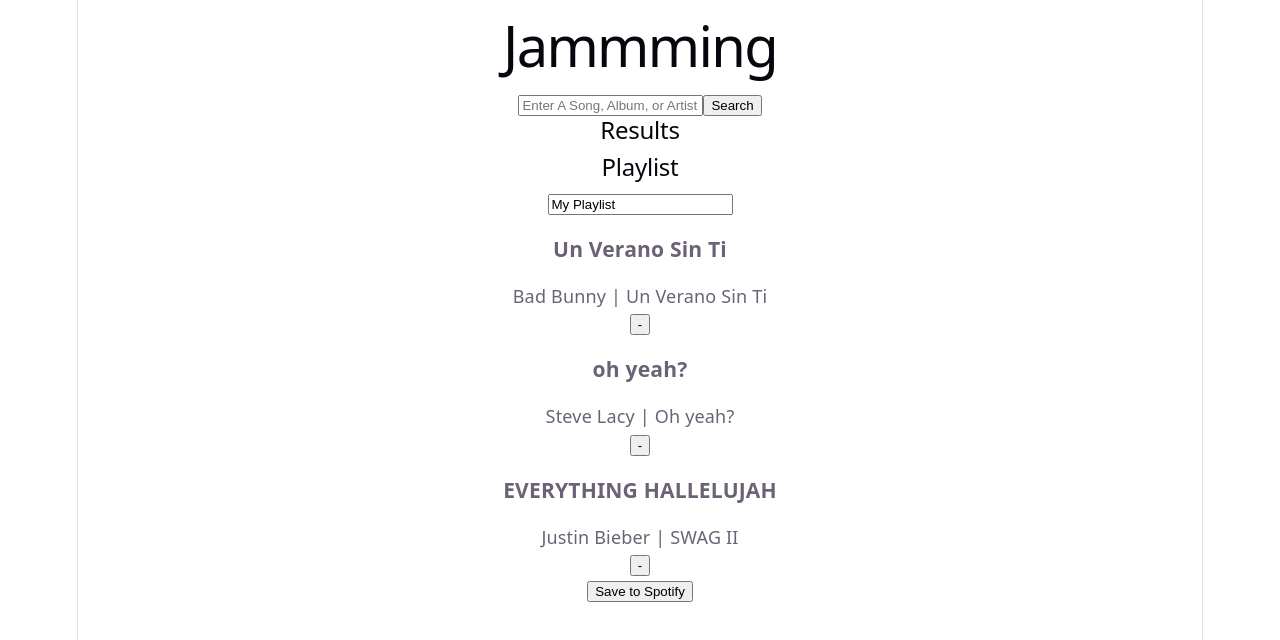
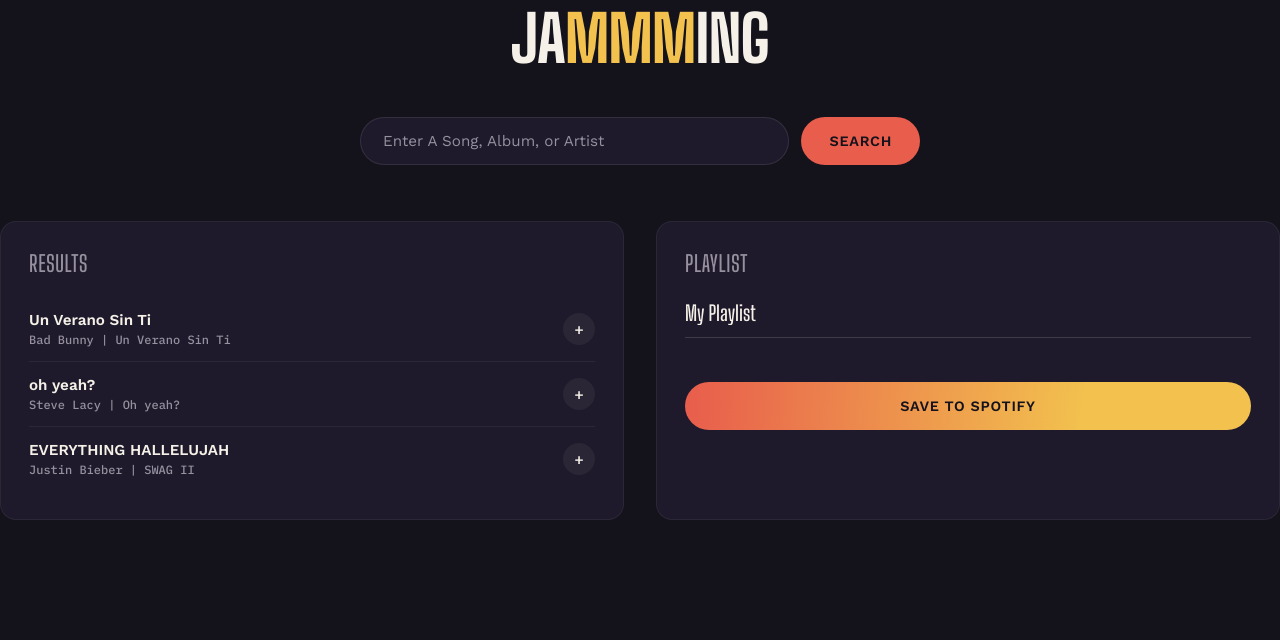
Before and after one commit to erikrodriguez9/jammming, a React (Vite) app: page / in a window 1280 px wide. Shown: the top 640 px of the page. Built offline with nearby package versions, Linux system fonts and the light colour scheme.

Commit message:
Fix playlist save bug from leftover sample data, finalize styling

```diff
--- a/index.html
+++ b/index.html
@@ -5,6 +5,8 @@
     <link rel="icon" type="image/svg+xml" href="/favicon.svg" />
     <meta name="viewport" content="width=device-width, initial-scale=1.0" />
     <title>jammming</title>
+    <link rel="preconnect" href="https://fonts.googleapis.com" />
+    <link href="https://fonts.googleapis.com/css2?family=Big+Shoulders+Display:wght@600;800&family=Work+Sans:wght@400;500;600&family=IBM+Plex+Mono:wght@500&display=swap" rel="stylesheet">
   </head>
   <body>
     <div id="root"></div>
--- a/src/App.css
+++ b/src/App.css
@@ -1,184 +1,178 @@
-.counter {
-  font-size: 16px;
-  padding: 5px 10px;
-  border-radius: 5px;
-  color: var(--accent);
-  background: var(--accent-bg);
-  border: 2px solid transparent;
-  transition: border-color 0.3s;
-  margin-bottom: 24px;
+.App {
+  max-width: 1100px;
+  margin: 0 auto;
+  padding: 48px 24px 80px;
+}
 
-  &:hover {
-    border-color: var(--accent-border);
+h1 {
+  font-family: 'Big Shoulders Display', sans-serif;
+  font-weight: 800;
+  font-size: clamp(2.5rem, 6vw, 4rem);
+  letter-spacing: -0.01em;
+  text-align: center;
+  text-transform: uppercase;
+  margin-bottom: 40px;
 }
-  &:focus-visible {
-    outline: 2px solid var(--accent);
-    outline-offset: 2px;
+
+.highlight {
+  color: #F2C14E;
+}
+
+.SearchBar {
+  display: flex;
+  gap: 12px;
+  max-width: 560px;
+  margin: 0 auto 56px;
+}
+
+.SearchBar input {
+  flex: 1;
+  background: #1E1A2B;
+  border: 1px solid rgba(245, 241, 232, 0.1);
+  border-radius: 999px;
+  padding: 14px 22px;
+  color: #F5F1E8;
+  font-size: 0.95rem;
+}
+
+.SearchBar input::placeholder {
+  color: #96909F;
+}
+
+.SearchBar button {
+  background: #E85D4C;
+  color: #14121B;
+  font-weight: 600;
+  font-size: 0.9rem;
+  text-transform: uppercase;
+  letter-spacing: 0.05em;
+  padding: 14px 28px;
+  border-radius: 999px;
+  transition: transform 0.15s ease, background 0.15s ease;
+}
+
+.SearchBar button:hover {
+  background: #F2C14E;
+  transform: translateY(-1px);
+}
+
+.App-playlist {
+  display: grid;
+  grid-template-columns: 1fr 1fr;
+  gap: 32px;
+}
+
+@media (max-width: 720px) {
+  .App-playlist {
+    grid-template-columns: 1fr;
   }
 }
 
-.hero {
-  position: relative;
-
-  .base,
-  .framework,
-  .vite {
-    inset-inline: 0;
-    margin: 0 auto;
+.SearchResults,
+.Playlist {
+  background: #1E1A2B;
+  border: 1px solid rgba(245, 241, 232, 0.06);
+  border-radius: 16px;
+  padding: 28px;
+  min-height: 240px;
 }
 
-  .base {
-    width: 170px;
-    position: relative;
-    z-index: 0;
+.SearchResults h2,
+.Playlist h2 {
+  font-family: 'Big Shoulders Display', sans-serif;
+  font-weight: 600;
+  font-size: 1.4rem;
+  text-transform: uppercase;
+  letter-spacing: 0.03em;
+  color: #96909F;
+  margin-bottom: 20px;
 }
 
-  .framework,
-  .vite {
-    position: absolute;
+.Playlist input[type="text"] {
+  width: 100%;
+  background: transparent;
+  border: none;
+  border-bottom: 1px solid rgba(245, 241, 232, 0.15);
+  color: #F5F1E8;
+  font-family: 'Big Shoulders Display', sans-serif;
+  font-weight: 600;
+  font-size: 1.3rem;
+  padding: 4px 0 12px;
+  margin-bottom: 20px;
 }
 
-  .framework {
-    z-index: 1;
-    top: 34px;
-    height: 28px;
-    transform: perspective(2000px) rotateZ(300deg) rotateX(44deg) rotateY(39deg)
-      scale(1.4);
+.Tracklist {
+  display: flex;
+  flex-direction: column;
 }
 
-  .vite {
-    z-index: 0;
-    top: 107px;
-    height: 26px;
-    width: auto;
-    transform: perspective(2000px) rotateZ(300deg) rotateX(40deg) rotateY(39deg)
-      scale(0.8);
-  }
+.Track {
+  display: flex;
+  align-items: center;
+  justify-content: space-between;
+  gap: 16px;
+  padding: 14px 0;
+  border-bottom: 1px solid rgba(245, 241, 232, 0.06);
 }
 
-#center {
-  display: flex;
-  flex-direction: column;
-  gap: 25px;
-  place-content: center;
-  place-items: center;
-  flex-grow: 1;
-
-  @media (max-width: 1024px) {
-    padding: 32px 20px 24px;
-    gap: 18px;
-  }
+.Track:last-child {
+  border-bottom: none;
 }
 
-#next-steps {
-  display: flex;
-  border-top: 1px solid var(--border);
-  text-align: left;
-
-  & > div {
-    flex: 1 1 0;
-    padding: 32px;
-    @media (max-width: 1024px) {
-      padding: 24px 20px;
-    }
+.Track-information h3 {
+  font-size: 0.95rem;
+  font-weight: 600;
+  margin-bottom: 3px;
 }
 
-  .icon {
-    margin-bottom: 16px;
-    width: 22px;
-    height: 22px;
+.Track-information p {
+  font-family: 'IBM Plex Mono', monospace;
+  font-size: 0.75rem;
+  color: #96909F;
 }
 
-  @media (max-width: 1024px) {
-    flex-direction: column;
-    text-align: center;
-  }
+.Track button {
+  flex-shrink: 0;
+  width: 32px;
+  height: 32px;
+  border-radius: 50%;
+  background: rgba(245, 241, 232, 0.06);
+  color: #F5F1E8;
+  font-family: 'IBM Plex Mono', monospace;
+  font-size: 1rem;
+  transition: background 0.15s ease, transform 0.15s ease;
 }
 
-#docs {
-  border-right: 1px solid var(--border);
-
-  @media (max-width: 1024px) {
-    border-right: none;
-    border-bottom: 1px solid var(--border);
-  }
+.Track button:hover {
+  background: #F2C14E;
+  color: #14121B;
+  transform: scale(1.08);
 }
 
-#next-steps ul {
-  list-style: none;
-  padding: 0;
+.Playlist > button {
   display: flex;
-  gap: 8px;
-  margin: 32px 0 0;
-
-  .logo {
-    height: 18px;
+  align-items: center;
+  justify-content: center;
+  width: 100%;
+  margin-top: 24px;
+  padding: 16px;
+  border-radius: 999px;
+  background: radial-gradient(circle at center, #F2C14E 0%, #F2C14E 30%, #E85D4C 100%);
+  background-size: 200% 200%;
+  color: #14121B;
+  font-weight: 600;
+  text-transform: uppercase;
+  letter-spacing: 0.05em;
+  font-size: 0.9rem;
+  transition: transform 0.2s ease;
 }
 
-  a {
-    color: var(--text-h);
-    font-size: 16px;
-    border-radius: 6px;
-    background: var(--social-bg);
-    display: flex;
-    padding: 6px 12px;
-    align-items: center;
-    gap: 8px;
-    text-decoration: none;
-    transition: box-shadow 0.3s;
-
-    &:hover {
-      box-shadow: var(--shadow);
-    }
-    .button-icon {
-      height: 18px;
-      width: 18px;
-    }
+.Playlist button:last-child:hover {
+  transform: rotate(8deg) scale(1.02);
 }
 
-  @media (max-width: 1024px) {
-    margin-top: 20px;
-    flex-wrap: wrap;
-    justify-content: center;
-
-    li {
-      flex: 1 1 calc(50% - 8px);
+.Playlist > button:disabled {
+  opacity: 0.6;
+  cursor: not-allowed;
+  transform: none;
 }
-
-    a {
-      width: 100%;
-      justify-content: center;
-      box-sizing: border-box;
-    }
-  }
-}
-
-#spacer {
-  height: 88px;
-  border-top: 1px solid var(--border);
-  @media (max-width: 1024px) {
-    height: 48px;
-  }
-}
-
-.ticks {
-  position: relative;
-  width: 100%;
-
-  &::before,
-  &::after {
-    content: '';
-    position: absolute;
-    top: -4.5px;
-    border: 5px solid transparent;
-  }
-
-  &::before {
-    left: 0;
-    border-left-color: var(--border);
-  }
-  &::after {
-    right: 0;
-    border-right-color: var(--border);
-  }
-}
--- a/src/components/App.jsx
+++ b/src/components/App.jsx
@@ -1,3 +1,4 @@
+import '../App.css';
 import SearchBar from './SearchBar';
 import SearchResults from './SearchResults';
 import Playlist from './Playlist';
@@ -12,7 +13,7 @@ function App() {
     ];
 
     const [searchResults, setSearchResults] = useState(sampleTracks);
-    const [playlistTracks, setPlaylistTracks] = useState(sampleTracks);
+    const [playlistTracks, setPlaylistTracks] = useState([]);
     const [playlistName, setPlaylistName] = useState('My Playlist');
     const [isSaving, setIsSaving] = useState(false);
 
@@ -57,7 +58,27 @@ function App() {
             window.localStorage.removeItem('pending_search_term');
             search(pendingTerm);
         }
-    }, [])
+    }, []);
+
+    useEffect(() => {
+        const savedName = window.localStorage.getItem('pending_playlist_name');
+        const savedTracks = window.localStorage.getItem('pending_playlist_tracks');
+
+        if (savedName) {
+            setPlaylistName(savedName);
+            window.localStorage.removeItem('pending_playlist_name');
+        }
+        if (savedTracks) {
+            setPlaylistTracks(JSON.parse(savedTracks));
+            window.localStorage.removeItem('pending_playlist_tracks');
+        }
+    }, []);
+
+    useEffect(() => {
+        window.localStorage.setItem('pending_playlist_name', playlistName);
+        window.localStorage.setItem('pending_playlist_tracks', JSON.stringify(playlistTracks));
+    }, [playlistName, playlistTracks]);
+
 
     return (
         <div>
--- a/src/index.css
+++ b/src/index.css
@@ -1,111 +1,27 @@
-:root {
-  --text: #6b6375;
-  --text-h: #08060d;
-  --bg: #fff;
-  --border: #e5e4e7;
-  --code-bg: #f4f3ec;
-  --accent: #aa3bff;
-  --accent-bg: rgba(170, 59, 255, 0.1);
-  --accent-border: rgba(170, 59, 255, 0.5);
-  --social-bg: rgba(244, 243, 236, 0.5);
-  --shadow:
-    rgba(0, 0, 0, 0.1) 0 10px 15px -3px, rgba(0, 0, 0, 0.05) 0 4px 6px -2px;
-
-  --sans: system-ui, 'Segoe UI', Roboto, sans-serif;
-  --heading: system-ui, 'Segoe UI', Roboto, sans-serif;
-  --mono: ui-monospace, Consolas, monospace;
-
-  font: 18px/145% var(--sans);
-  letter-spacing: 0.18px;
-  color-scheme: light dark;
-  color: var(--text);
-  background: var(--bg);
-  font-synthesis: none;
-  text-rendering: optimizeLegibility;
-  -webkit-font-smoothing: antialiased;
-  -moz-osx-font-smoothing: grayscale;
-
-  @media (max-width: 1024px) {
-    font-size: 16px;
-  }
-}
-
-@media (prefers-color-scheme: dark) {
-  :root {
-    --text: #9ca3af;
-    --text-h: #f3f4f6;
-    --bg: #16171d;
-    --border: #2e303a;
-    --code-bg: #1f2028;
-    --accent: #c084fc;
-    --accent-bg: rgba(192, 132, 252, 0.15);
-    --accent-border: rgba(192, 132, 252, 0.5);
-    --social-bg: rgba(47, 48, 58, 0.5);
-    --shadow:
-      rgba(0, 0, 0, 0.4) 0 10px 15px -3px, rgba(0, 0, 0, 0.25) 0 4px 6px -2px;
-  }
-
-  #social .button-icon {
-    filter: invert(1) brightness(2);
-  }
+* {
+  box-sizing: border-box;
+  margin: 0;
+  padding: 0;
 }
 
 body {
-  margin: 0;
+  background: #14121B;
+  color: #F5F1E8;
+  font-family: 'Work Sans', sans-serif;
+  -webkit-font-smoothing: antialiased;
 }
 
-#root {
-  width: 1126px;
-  max-width: 100%;
-  margin: 0 auto;
-  text-align: center;
-  border-inline: 1px solid var(--border);
-  min-height: 100svh;
-  display: flex;
-  flex-direction: column;
-  box-sizing: border-box;
+button {
+  font-family: inherit;
+  cursor: pointer;
+  border: none;
 }
 
-h1,
-h2 {
-  font-family: var(--heading);
-  font-weight: 500;
-  color: var(--text-h);
+input {
+  font-family: inherit;
 }
 
-h1 {
-  font-size: 56px;
-  letter-spacing: -1.68px;
-  margin: 32px 0;
-  @media (max-width: 1024px) {
-    font-size: 36px;
-    margin: 20px 0;
-  }
+:focus-visible {
+  outline: 2px solid #F2C14E;
+  outline-offset: 2px;
 }
-h2 {
-  font-size: 24px;
-  line-height: 118%;
-  letter-spacing: -0.24px;
-  margin: 0 0 8px;
-  @media (max-width: 1024px) {
-    font-size: 20px;
-  }
-}
-p {
-  margin: 0;
-}
-
-code,
-.counter {
-  font-family: var(--mono);
-  display: inline-flex;
-  border-radius: 4px;
-  color: var(--text-h);
-}
-
-code {
-  font-size: 15px;
-  line-height: 135%;
-  padding: 4px 8px;
-  background: var(--code-bg);
-}
```
Lines whose indentation alone changed are shown as unchanged.
